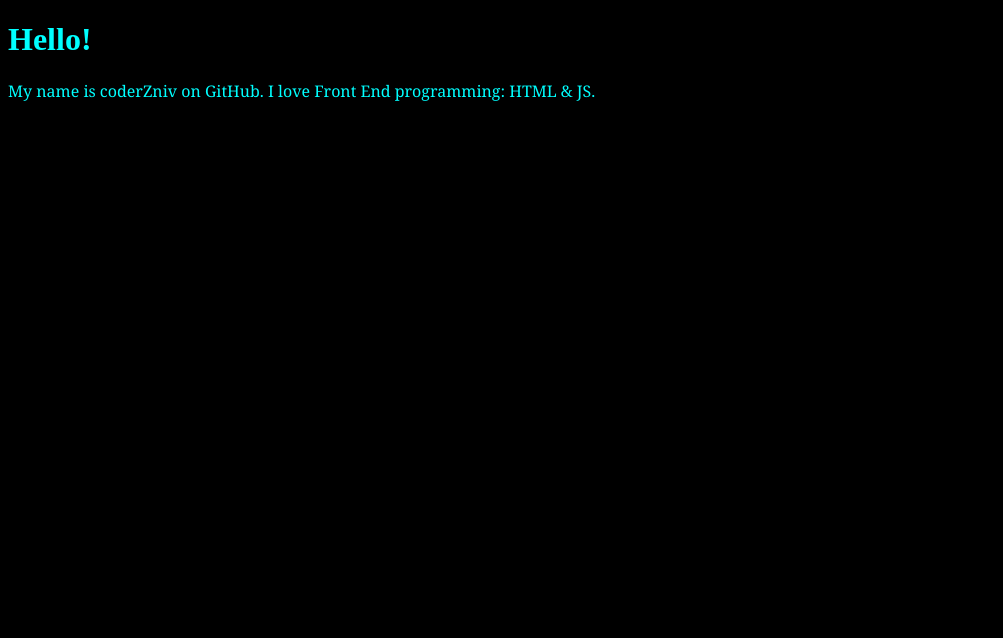
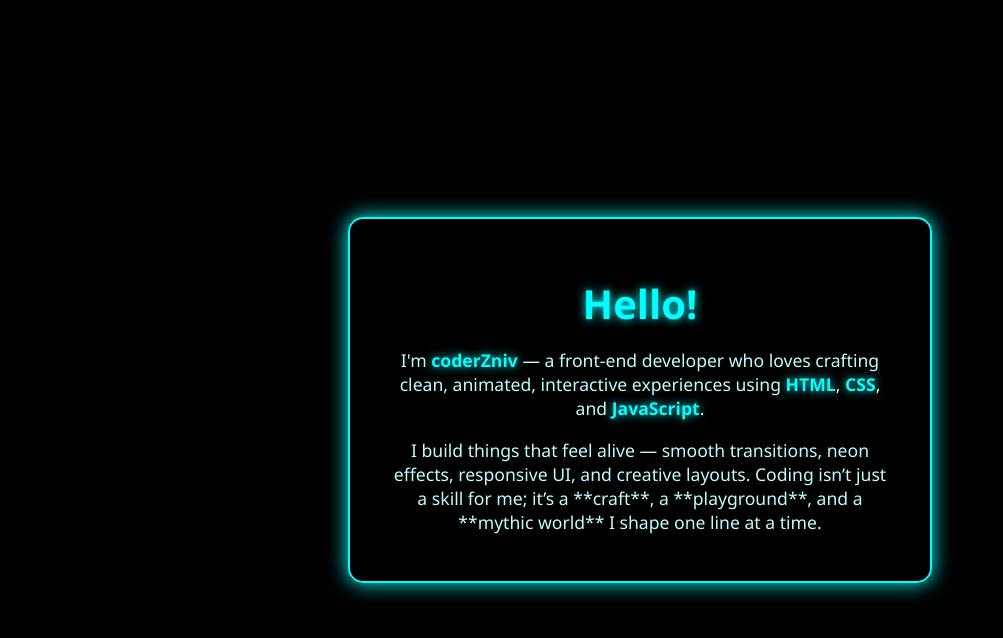
Before and after one commit to coderzniv/coderzniv, a plain HTML site: page index.html in a window 1280 px wide. Shown: the whole page, without its empty margins (0-1003 px from the left). Drawn offline with Linux system fonts and the light colour scheme.

Commit message:
Revamp index.html with new title and styles
Updated title and enhanced styling for better presentation.

```diff
--- a/index.html
+++ b/index.html
@@ -1,34 +1,81 @@
 <!DOCTYPE html>
 <html>
 <head>
-    <title>Me!</title>
+    <title>About Me — coderZniv</title>
     <style>
-        .par {
-           font-weight: 500;
-           font-family: Georgia, 'Times New Roman', Times, serif;
-           font-size: medium;
-           color: aqua;
-           transition: all 0.2s ease;
+        body {
+            background: #000;
+            font-family: "Segoe UI", sans-serif;
+            display: flex;
+            justify-content: center;
+            align-items: center;
+            height: 100vh;
+            margin: 0;
         }
-        body {
-            background-color: black;
+
+        .card {
+            background: rgba(0, 0, 0, 0.6);
+            padding: 30px 40px;
+            border-radius: 15px;
+            border: 2px solid cyan;
+            box-shadow: 0 0 20px cyan;
+            transition: 0.3s ease;
+            max-width: 500px;
+            text-align: center;
         }
+
+        .card:hover {
+            transform: scale(1.05);
+            box-shadow: 0 0 35px cyan;
+        }
+
         h1 {
             color: cyan;
+            font-size: 2.5rem;
+            margin-bottom: 10px;
+            text-shadow: 0 0 10px cyan;
+            transition: 0.3s ease;
+        }
 
-            transition: all 0.2s ease;
+        h1:hover {
+            color: white;
+            text-shadow: 0 0 20px white;
         }
-        .par:hover {
-         font-size: larger;
-         color: aqua;
-         font-weight: 800;
+
+        p {
+            color: #bffcff;
+            font-size: 1.1rem;
+            line-height: 1.5rem;
+            transition: 0.3s ease;
+        }
+
+        p:hover {
+            color: white;
+            text-shadow: 0 0 10px white;
+        }
+
+        .glow {
+            color: cyan;
+            font-weight: bold;
+            text-shadow: 0 0 10px cyan;
         }
     </style>
 </head>
 
 <body>
-    <h1>Hello!</h1>
-    <p class="par">My name is coderZniv on GitHub. I love Front End programming: HTML & JS.</p>
+    <div class="card">
+        <h1>Hello!</h1>
+        <p>
+            I'm <span class="glow">coderZniv</span> — a front‑end developer who loves crafting
+            clean, animated, interactive experiences using <span class="glow">HTML</span>,
+            <span class="glow">CSS</span>, and <span class="glow">JavaScript</span>.
+        </p>
+        <p>
+            I build things that feel alive — smooth transitions, neon effects,
+            responsive UI, and creative layouts.
+            Coding isn’t just a skill for me; it’s a **craft**, a **playground**, and a
+            **mythic world** I shape one line at a time.
+        </p>
+    </div>
 </body>
-
 </html>
```
